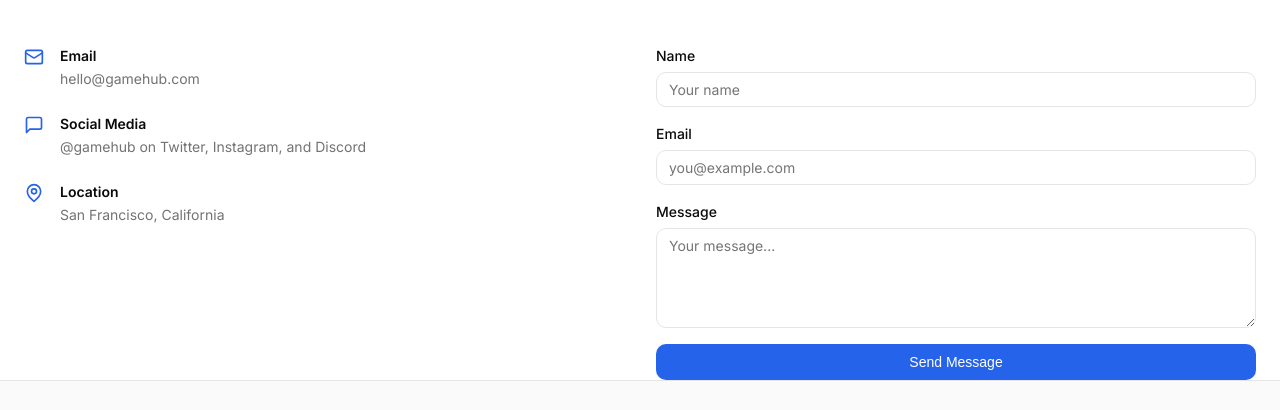
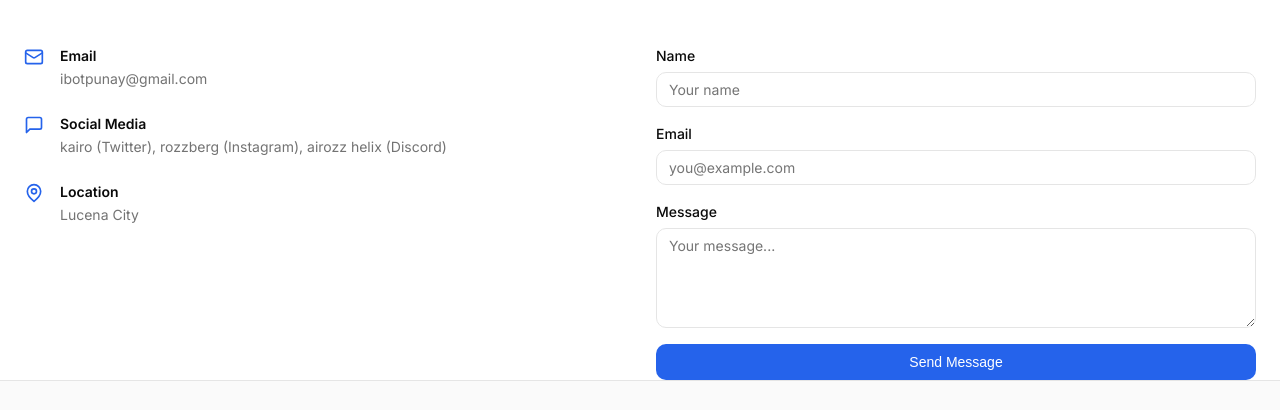
Before and after one commit to Glairozz/zzoryxGamePortal-standard, a plain HTML site: page contact.html in a window 1280 px wide. Shown: the part 222-632 px from the top of the page. Drawn offline with Linux system fonts and the light colour scheme.

Commit message:
Update contact info

```diff
--- a/contact.html
+++ b/contact.html
@@ -47,21 +47,21 @@
             <svg viewBox="0 0 24 24" fill="none" stroke="currentColor" stroke-width="2" stroke-linecap="round" stroke-linejoin="round"><rect width="20" height="16" x="2" y="4" rx="2"/><path d="m22 7-8.97 5.7a1.94 1.94 0 0 1-2.06 0L2 7"/></svg>
             <div>
               <h3>Email</h3>
-              <p>hello@gamehub.com</p>
+              <p>ibotpunay@gmail.com</p>
             </div>
           </div>
           <div class="contact-item">
             <svg viewBox="0 0 24 24" fill="none" stroke="currentColor" stroke-width="2" stroke-linecap="round" stroke-linejoin="round"><path d="M21 15a2 2 0 0 1-2 2H7l-4 4V5a2 2 0 0 1 2-2h14a2 2 0 0 1 2 2z"/></svg>
             <div>
               <h3>Social Media</h3>
-              <p>@gamehub on Twitter, Instagram, and Discord</p>
+              <p>kairo (Twitter), rozzberg (Instagram), airozz helix (Discord)</p>
             </div>
           </div>
           <div class="contact-item">
             <svg viewBox="0 0 24 24" fill="none" stroke="currentColor" stroke-width="2" stroke-linecap="round" stroke-linejoin="round"><path d="M20 10c0 6-8 12-8 12s-8-6-8-12a8 8 0 0 1 16 0Z"/><circle cx="12" cy="10" r="3"/></svg>
             <div>
               <h3>Location</h3>
-              <p>San Francisco, California</p>
+              <p>Lucena City</p>
             </div>
           </div>
         </div>
```
